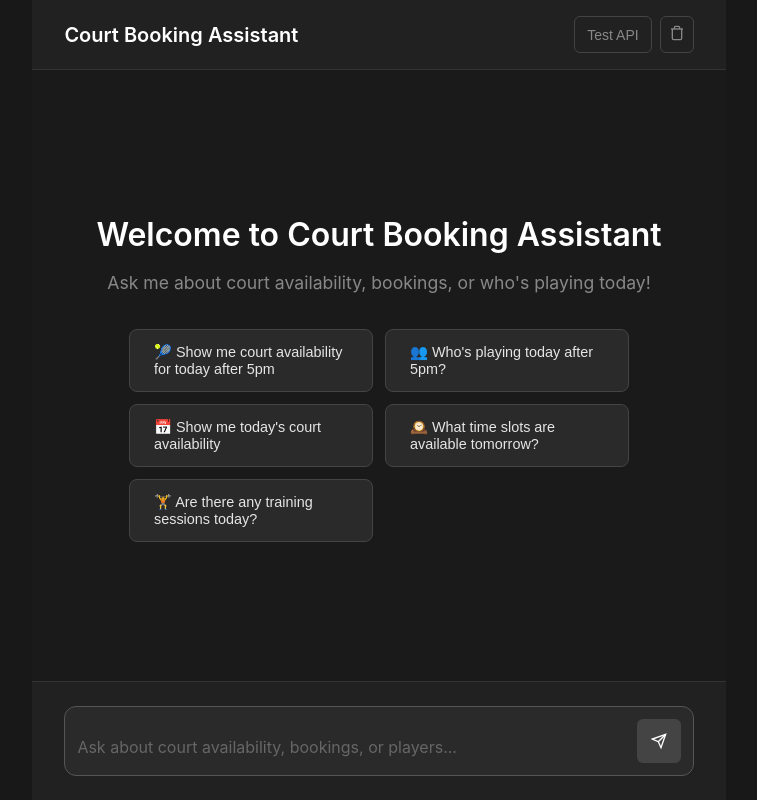
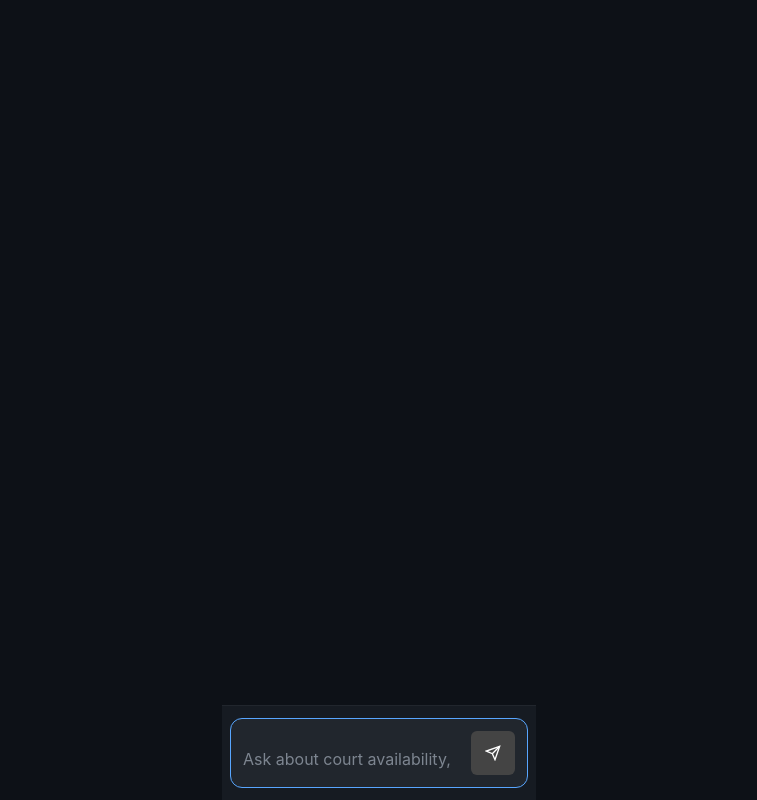
Before and after one commit to reeawnc/clubmanager-booking, a Vue app in the folder Bookings/: page / in a window 1280 px wide. Shown: the whole page, without its empty margins (261-1018 px from the left). Built offline with nearby package versions, Linux system fonts and the light colour scheme.

Commit message:
layout stuff

```diff
--- a/Bookings/src/assets/base.css
+++ b/Bookings/src/assets/base.css
@@ -4,9 +4,9 @@
   --vt-c-white-soft: #f8f8f8;
   --vt-c-white-mute: #f2f2f2;
 
-  --vt-c-black: #181818;
-  --vt-c-black-soft: #222222;
-  --vt-c-black-mute: #282828;
+  --vt-c-black: #0d1117;
+  --vt-c-black-soft: #161b22;
+  --vt-c-black-mute: #21262d;
 
   --vt-c-indigo: #2c3e50;
 
@@ -17,8 +17,8 @@
 
   --vt-c-text-light-1: var(--vt-c-indigo);
   --vt-c-text-light-2: rgba(60, 60, 60, 0.66);
-  --vt-c-text-dark-1: var(--vt-c-white);
-  --vt-c-text-dark-2: rgba(235, 235, 235, 0.64);
+  --vt-c-text-dark-1: #e6edf3;
+  --vt-c-text-dark-2: #7d8590;
 }
 
 /* semantic color variables for this project */
--- a/Bookings/src/components/ChatMessage.vue
+++ b/Bookings/src/components/ChatMessage.vue
@@ -16,10 +16,6 @@
 
       <div class="message-body">
         <div class="message-text">
-          <!-- Debug: Show isLoading value -->
-          <div style="font-size: 10px; color: #666; margin-bottom: 5px;">
-            Debug: ID={{ message.id }}, isLoading={{ message.isLoading }}, contentLen={{ message.content.length }}, isUser={{ message.isUser }}
-          </div>
           <div v-if="message.isLoading" class="typing-indicator">
             <div class="typing-dots">
               <span></span>
@@ -147,8 +143,8 @@ const formatMessage = (content: string) => {
 }
 
 .assistant-avatar {
-  background: #444;
-  color: #e5e5e5;
+  background: #30363d; /* Darker cursor theme color */
+  color: #e6edf3;
 }
 
 .message-body {
@@ -157,7 +153,7 @@ const formatMessage = (content: string) => {
 }
 
 .message-text {
-  background: #2a2a2a;
+  background: #21262d; /* Darker like cursor theme */
   border-radius: 0.75rem;
   padding: 0.875rem 1.125rem;
   margin-bottom: 0.25rem;
@@ -171,8 +167,8 @@ const formatMessage = (content: string) => {
 }
 
 .assistant-message .message-text {
-  background: #2a2a2a;
-  color: #e5e5e5;
+  background: #21262d; /* Darker like cursor theme */
+  color: #e6edf3; /* Cursor theme text color */
   max-width: 100%;
 }
 
--- a/Bookings/src/stores/chat.ts
+++ b/Bookings/src/stores/chat.ts
@@ -28,17 +28,8 @@ export const useChatStore = defineStore('chat', () => {
   const isLoading = ref(false)
 
   const addMessage = (content: string, isUser: boolean = false, metadata?: any) => {
-    // Check if we already have a loading assistant message
-    if (!isUser && content === '') {
-      const existingLoadingMessage = messages.value.find(m => !m.isUser && m.isLoading && m.content === '')
-      if (existingLoadingMessage) {
-        console.log('Found existing loading message, returning it instead of creating new one')
-        return existingLoadingMessage
-      }
-    }
-
     const message: Message = {
-      id: Date.now().toString(),
+      id: Date.now().toString() + Math.random().toString(36).substr(2, 9), // Ensure unique ID
       content,
       isUser,
       timestamp: new Date(),
@@ -46,34 +37,18 @@ export const useChatStore = defineStore('chat', () => {
       metadata
     }
     messages.value.push(message)
-    console.log('Created new message with id:', message.id, 'isLoading:', message.isLoading)
     return message
   }
 
   const updateMessage = (id: string, content: string, metadata?: any) => {
-    console.log('updateMessage called:', { id, content: content.substring(0, 50) + '...', isLoading: false })
-
-    // Find ALL messages with the same ID and update them
-    let updatedCount = 0
-    for (let i = 0; i < messages.value.length; i++) {
-      if (messages.value[i].id === id) {
-        // Force Vue reactivity by creating a new message object
-        const updatedMessage = {
-          ...messages.value[i],
-          content,
-          isLoading: false,
-          metadata: metadata ? { ...messages.value[i].metadata, ...metadata } : messages.value[i].metadata
-        }
-        messages.value[i] = updatedMessage
-        updatedCount++
+    const messageIndex = messages.value.findIndex(m => m.id === id)
+    if (messageIndex !== -1) {
+      messages.value[messageIndex] = {
+        ...messages.value[messageIndex],
+        content,
+        isLoading: false,
+        metadata: metadata ? { ...messages.value[messageIndex].metadata, ...metadata } : messages.value[messageIndex].metadata
       }
-    }
-
-    if (updatedCount > 0) {
-      console.log(`Updated ${updatedCount} messages with id: ${id}`)
-      console.log('All messages after update:', messages.value.map(m => ({ id: m.id, isLoading: m.isLoading, contentLen: m.content.length })))
-    } else {
-      console.error('No messages found for id:', id)
     }
   }
 
@@ -85,7 +60,6 @@ export const useChatStore = defineStore('chat', () => {
 
     // Add loading assistant message
     const assistantMessage = addMessage('', false)
-    console.log('Created assistant message with id:', assistantMessage.id, 'isLoading:', assistantMessage.isLoading)
     isLoading.value = true
 
     try {
@@ -139,7 +113,6 @@ export const useChatStore = defineStore('chat', () => {
           metadata.queryType = 'players'
         }
 
-        console.log('Updating message with response, assistantMessage.id:', assistantMessage.id)
         updateMessage(assistantMessage.id, data.response, metadata)
       } else {
         updateMessage(assistantMessage.id, `Error: ${data.errorMessage || 'Unknown error occurred'}`)
--- a/Bookings/src/views/ChatView.vue
+++ b/Bookings/src/views/ChatView.vue
@@ -1,20 +1,10 @@
 <template>
   <div class="chat-container">
-    <!-- Header -->
-    <header class="chat-header">
-      <div class="header-content">
-        <h1 class="chat-title">Court Booking Assistant</h1>
-        <div class="header-buttons">
+    <!-- Clear button - floating in top right -->
     <button
-            @click="testConnection"
-            class="test-btn"
-            title="Test Azure Function connection"
-          >
-            Test API
-          </button>
-          <button
+      v-if="messages.length > 0"
       @click="clearChat"
-            class="clear-btn"
+      class="clear-button"
       title="Clear conversation"
     >
       <svg width="16" height="16" viewBox="0 0 24 24" fill="none" stroke="currentColor" stroke-width="2">
@@ -23,34 +13,11 @@
         <path d="M8 6V4c0-1 1-2 2-2h4c1 0 2 1 2 2v2"></path>
       </svg>
     </button>
-        </div>
-      </div>
-    </header>
 
     <!-- Messages Area -->
     <main class="messages-container" ref="messagesContainer">
-      <!-- Welcome message when no messages -->
-      <div v-if="messages.length === 0" class="welcome-section">
-        <div class="welcome-content">
-          <h2 class="welcome-title">Welcome to Court Booking Assistant</h2>
-          <p class="welcome-subtitle">Ask me about court availability, bookings, or who's playing today!</p>
-
-          <!-- Quick action buttons -->
-          <div class="quick-actions">
-            <button
-              v-for="action in quickActions"
-              :key="action.id"
-              @click="sendQuickAction(action.prompt)"
-              class="quick-action-btn"
-            >
-              {{ action.label }}
-            </button>
-          </div>
-        </div>
-      </div>
-
       <!-- Chat messages -->
-      <div v-else class="messages-list">
+      <div class="messages-list">
         <ChatMessage
           v-for="message in messages"
           :key="message.id"
@@ -173,9 +140,22 @@ const testConnection = async () => {
 }
 
 const handleKeyDown = (event: KeyboardEvent) => {
+  // On mobile, allow Enter to create new lines, use Shift+Enter to send
+  // On desktop, use Enter to send, Shift+Enter for new lines
+  const isMobile = /Android|webOS|iPhone|iPad|iPod|BlackBerry|IEMobile|Opera Mini/i.test(navigator.userAgent)
+
+  if (isMobile) {
+    // Mobile: Enter = new line, Shift+Enter = send
+    if (event.key === 'Enter' && event.shiftKey) {
+      event.preventDefault()
+      sendMessage()
+    }
+  } else {
+    // Desktop: Enter = send, Shift+Enter = new line
     if (event.key === 'Enter' && !event.shiftKey) {
       event.preventDefault()
       sendMessage()
+    }
   }
 }
 
@@ -204,140 +184,51 @@ onMounted(() => {
   flex-direction: column;
   height: 100vh;
   height: 100dvh; /* Use dynamic viewport height for mobile */
-  background: #1a1a1a;
-  color: #e5e5e5;
+  background: #0d1117; /* Darker like cursor theme */
+  color: #e6edf3;
 }
 
-.chat-header {
-  border-bottom: 1px solid #333;
-  padding: 1rem 1rem;
-  background: #212121;
+/* Clear button - floating in top right */
+.clear-button {
+  position: fixed;
+  top: 1rem;
+  right: 1rem;
+  z-index: 100;
+  background: #21262d;
+  border: 1px solid #30363d;
+  color: #7d8590;
+  padding: 0.75rem;
+  border-radius: 50%;
+  cursor: pointer;
+  transition: all 0.2s ease;
+  width: 44px;
+  height: 44px;
+  display: flex;
+  align-items: center;
+  justify-content: center;
+  box-shadow: 0 4px 12px rgba(0, 0, 0, 0.3);
+  backdrop-filter: blur(8px);
 }
 
-@media (min-width: 640px) {
-  .chat-header {
-    padding: 1rem 2rem;
-  }
+.clear-button:hover {
+  background: #30363d;
+  color: #e6edf3;
+  border-color: #58a6ff;
+  transform: translateY(-1px);
+  box-shadow: 0 6px 16px rgba(0, 0, 0, 0.4);
 }
 
-.header-content {
-  display: flex;
-  justify-content: space-between;
-  align-items: center;
-  max-width: 768px;
-  margin: 0 auto;
-}
-
-.header-buttons {
-  display: flex;
-  gap: 0.5rem;
-}
-
-.chat-title {
-  font-size: 1.125rem;
-  font-weight: 600;
-  color: #fff;
-}
-
-@media (min-width: 640px) {
-  .chat-title {
-    font-size: 1.25rem;
-  }
-}
-
-.test-btn,
-.clear-btn {
-  background: none;
-  border: 1px solid #444;
-  color: #888;
-  padding: 0.5rem;
-  border-radius: 0.375rem;
-  cursor: pointer;
-  transition: all 0.2s;
-  font-size: 0.875rem;
-}
-
-.test-btn {
-  padding: 0.5rem 0.75rem;
-}
-
-.test-btn:hover,
-.clear-btn:hover {
-  background: #333;
-  color: #fff;
-  border-color: #555;
+.clear-button:active {
+  transform: translateY(0);
 }
 
 .messages-container {
   flex: 1;
   overflow-y: auto;
-  padding: 0 1rem;
+  padding: 0.5rem;
 }
 
-@media (min-width: 640px) {
-  .messages-container {
-    padding: 0 2rem;
-  }
-}
-
-.welcome-section {
-  display: flex;
-  align-items: center;
-  justify-content: center;
-  height: 100%;
-  max-width: 768px;
-  margin: 0 auto;
-}
-
-.welcome-content {
-  text-align: center;
-  padding: 2rem;
-}
-
-.welcome-title {
-  font-size: 2rem;
-  font-weight: 600;
-  color: #fff;
-  margin-bottom: 0.5rem;
-}
-
-.welcome-subtitle {
-  font-size: 1.1rem;
-  color: #888;
-  margin-bottom: 2rem;
-}
-
-.quick-actions {
-  display: grid;
-  grid-template-columns: 1fr;
-  gap: 0.75rem;
-  max-width: 500px;
-  margin: 0 auto;
-}
-
-@media (min-width: 640px) {
-  .quick-actions {
-    grid-template-columns: 1fr 1fr;
-  }
-}
-
-.quick-action-btn {
-  background: #2a2a2a;
-  border: 1px solid #444;
-  color: #e5e5e5;
-  padding: 0.875rem 1.5rem;
-  border-radius: 0.5rem;
-  cursor: pointer;
-  transition: all 0.2s;
-  text-align: left;
-  font-size: 0.9rem;
-}
-
-.quick-action-btn:hover {
-  background: #333;
-  border-color: #555;
-  transform: translateY(-1px);
-}
+/* Welcome section styles removed since welcome was removed */
 
 .messages-list {
   max-width: 768px;
@@ -346,51 +237,39 @@ onMounted(() => {
 }
 
 .input-section {
-  border-top: 1px solid #333;
-  padding: 1rem 1rem;
-  background: #212121;
+  border-top: 1px solid #21262d;
+  padding: 0.75rem 0.5rem;
+  background: #161b22; /* Darker like cursor theme */
   /* Ensure input stays above mobile browser UI */
-  padding-bottom: max(1rem, env(safe-area-inset-bottom));
-}
-
-@media (min-width: 640px) {
-  .input-section {
-    padding: 1.5rem 2rem;
-  }
+  padding-bottom: max(0.75rem, env(safe-area-inset-bottom));
 }
 
 .input-container {
-  max-width: 768px;
-  margin: 0 auto;
+  width: 100%;
+  margin: 0;
 }
 
 .input-wrapper {
   display: flex;
   align-items: flex-end;
   gap: 0.5rem;
-  background: #2a2a2a;
-  border: 1px solid #444;
+  background: #21262d; /* Darker like cursor theme */
+  border: 1px solid #30363d;
   border-radius: 0.75rem;
   padding: 0.75rem;
   transition: border-color 0.2s;
   min-height: 48px; /* Ensure minimum height for mobile touch targets */
 }
 
-@media (min-width: 640px) {
-  .input-wrapper {
-    gap: 0.75rem;
-  }
-}
-
 .input-wrapper:focus-within {
-  border-color: #555;
+  border-color: #58a6ff; /* Blue accent like cursor theme */
 }
 
 .message-input {
   flex: 1;
   background: none;
   border: none;
-  color: #e5e5e5;
+  color: #e6edf3; /* Cursor theme text color */
   resize: none;
   outline: none;
   font-family: inherit;
@@ -403,7 +282,7 @@ onMounted(() => {
 }
 
 .message-input::placeholder {
-  color: #666;
+  color: #7d8590; /* Cursor theme placeholder color */
 }
 
 .send-btn {
@@ -451,15 +330,15 @@ onMounted(() => {
 }
 
 .messages-container::-webkit-scrollbar-track {
-  background: #1a1a1a;
+  background: #0d1117;
 }
 
 .messages-container::-webkit-scrollbar-thumb {
-  background: #444;
+  background: #30363d;
   border-radius: 3px;
 }
 
 .messages-container::-webkit-scrollbar-thumb:hover {
-  background: #555;
+  background: #484f58;
 }
 </style>
```
Lines whose indentation alone changed are shown as unchanged.
